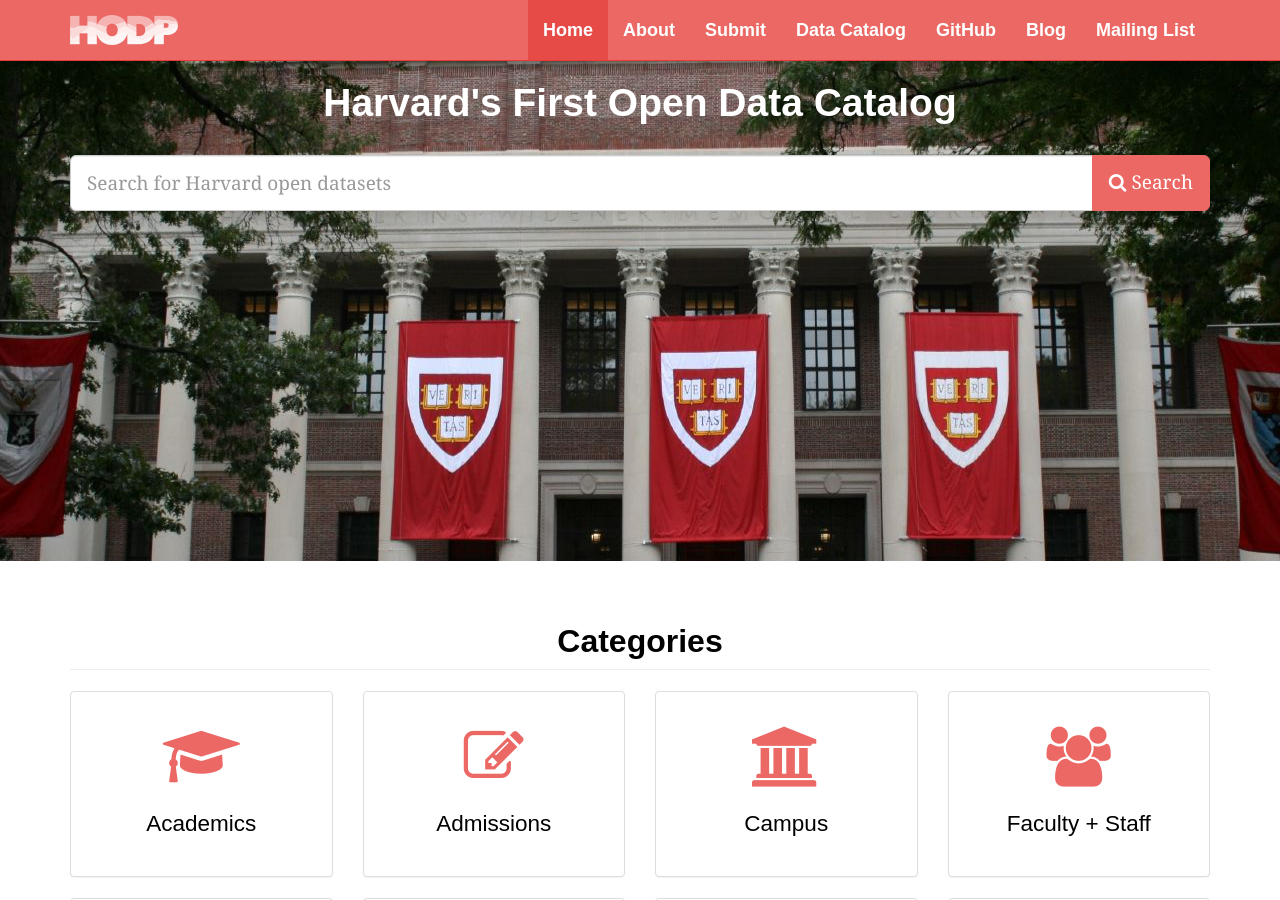
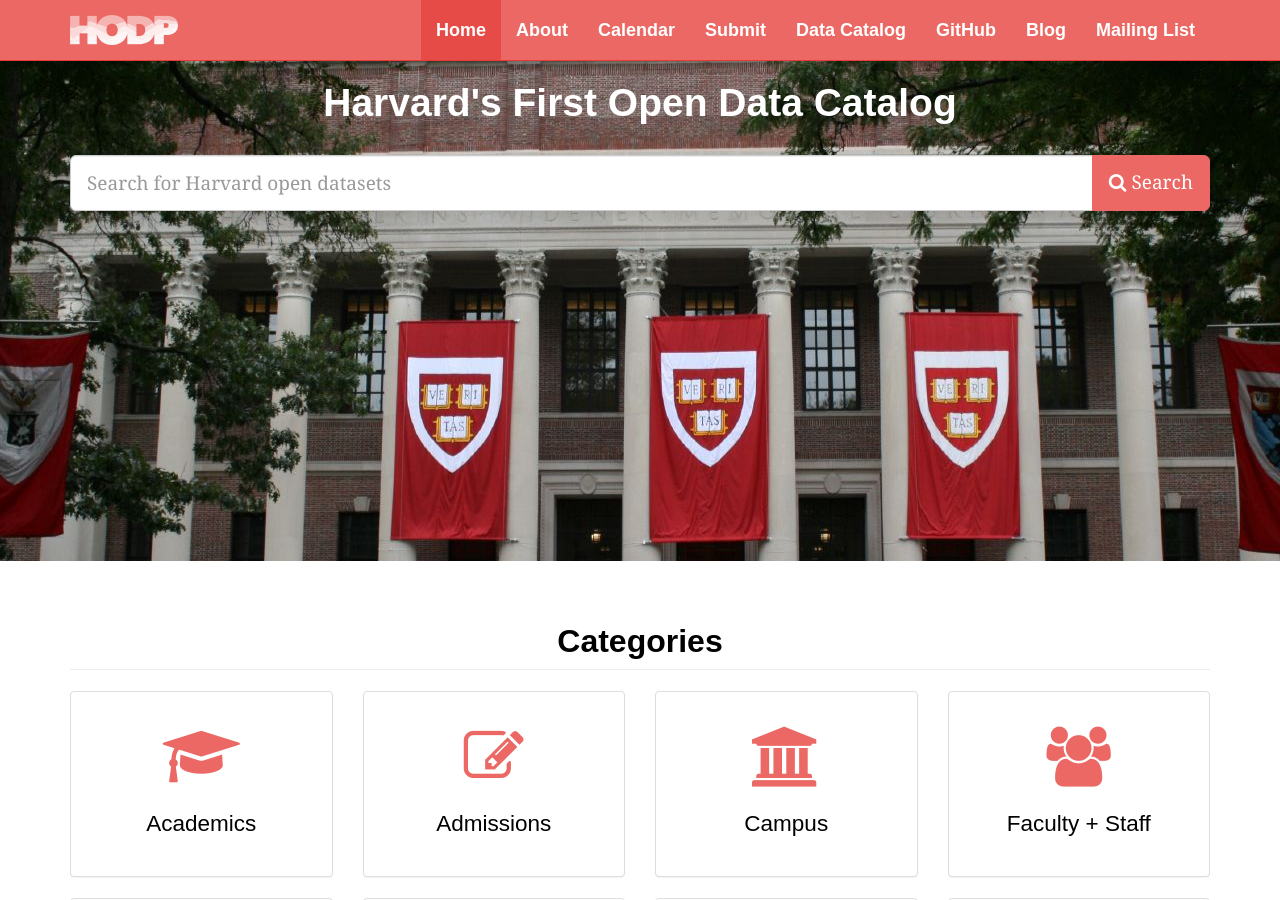
Before and after one commit to Eandalf7h/HarvardOpenData, a Jekyll site: the page built from index.html, in a window 1280 px wide and 900 px high. Built offline with Jekyll 4.4.1, drawn with Linux system fonts in a browser that asks for light colours; nearby versions of some CDN libraries; some web fonts are replaced.

Commit message:
added calendar page

```diff
--- a/_data/pages.yml
+++ b/_data/pages.yml
@@ -3,6 +3,8 @@
         url: /
     -   name: About
         url: /about/
+    -   name: Calendar
+        url: /calendar/
     -   name: Submit
         url: /submit/
     -   name: Data Catalog
```
Also changed, not shown: Gemfile.lock.
